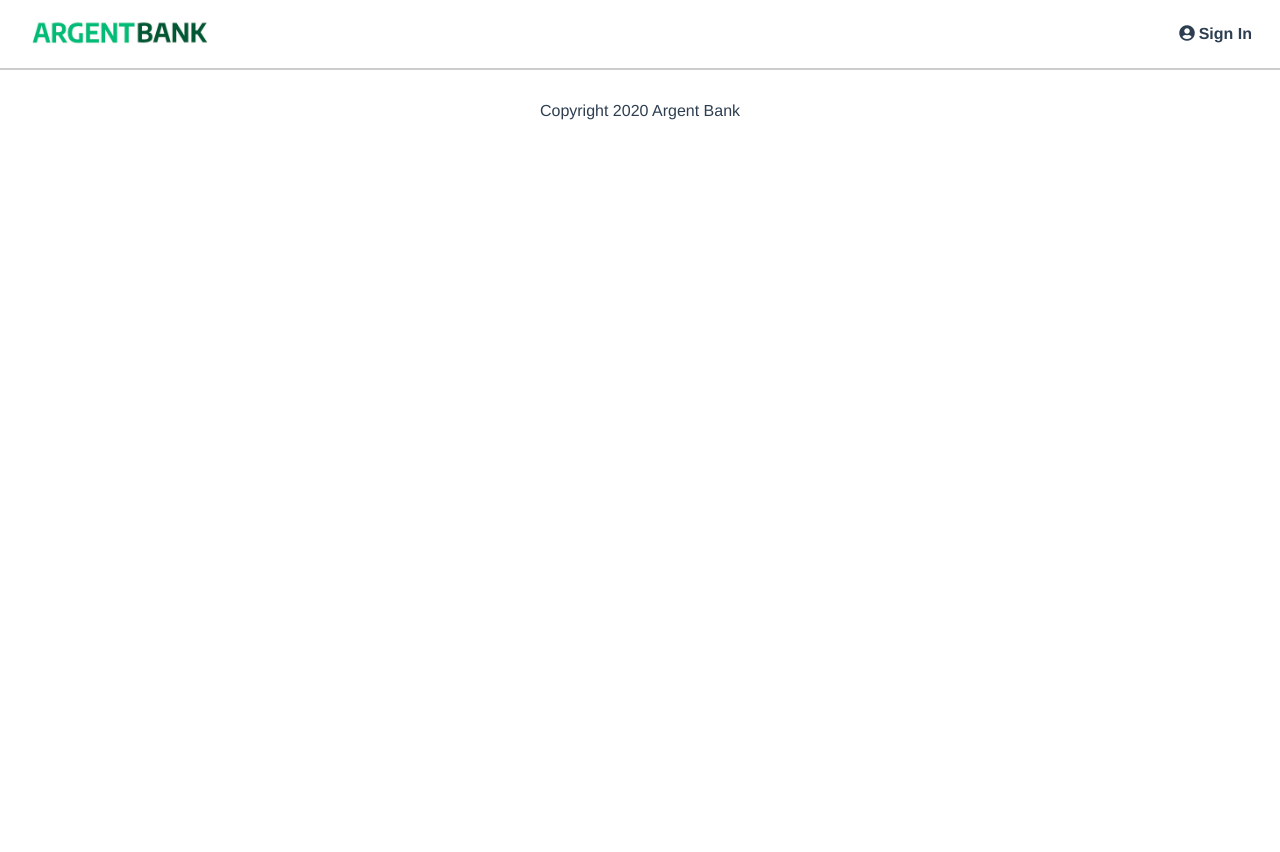
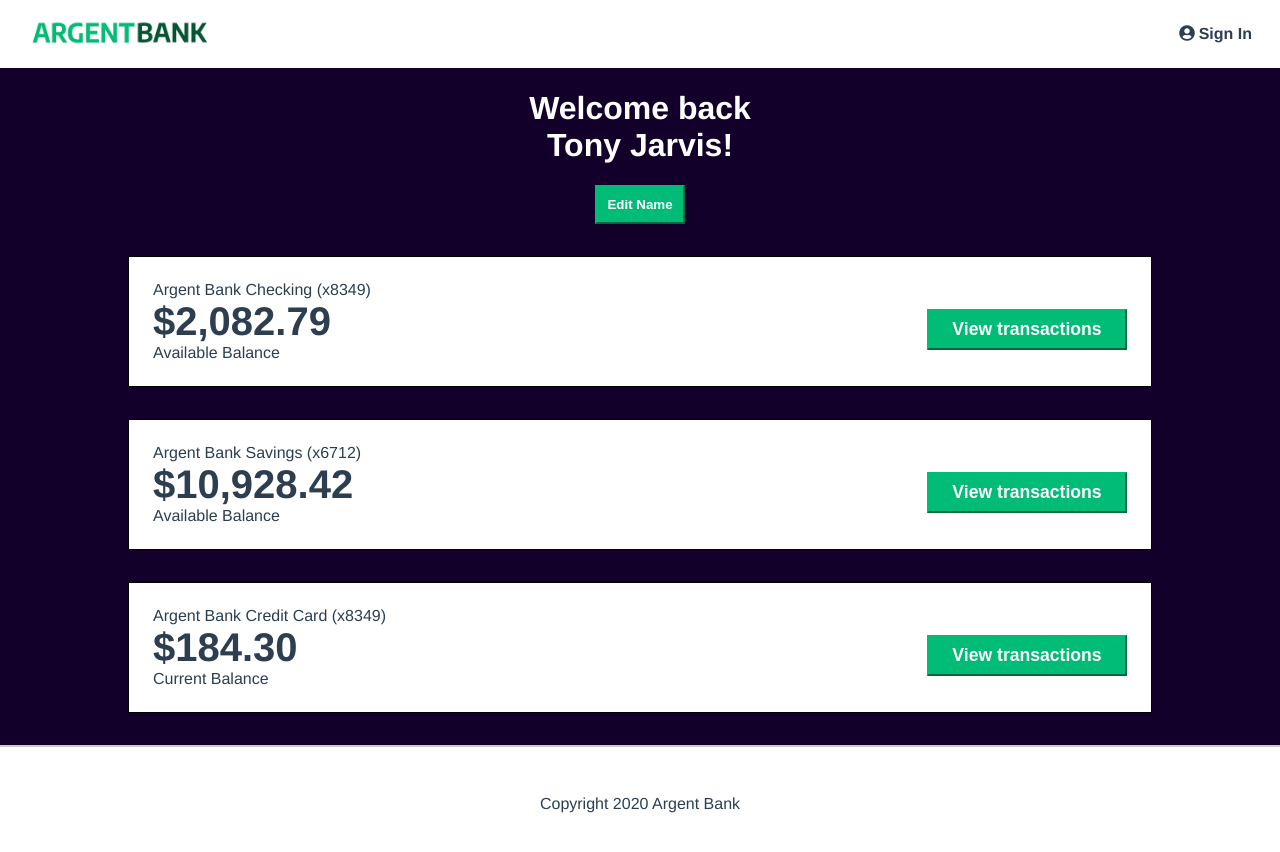
Before and after one commit to maevanapcontact/maevanguyenanhphuong_13_11022021, a React (Create React App) app: page /profile in a window 1280 px wide. Before the commit the page ends 800 px from the top, so only its background shows below. Built offline with nearby package versions, Linux system fonts and the light colour scheme.

Commit message:
[#1] feat: add ProfilePage

```diff
--- a/src/components/App/App.js
+++ b/src/components/App/App.js
@@ -4,6 +4,7 @@ import { Route, Switch } from "react-router-dom";
 import Nav from "../Nav/Nav";
 import Homepage from "../Homepage/Homepage";
 import LoginPage from "../LoginPage/LoginPage";
+import ProfilePage from "../ProfilePage/ProfilePage";
 import Footer from "../Footer/Footer";
 
 class App extends Component {
@@ -14,6 +15,7 @@ class App extends Component {
         <Switch>
           <Route exact path="/" component={Homepage} />
           <Route path="/login" component={LoginPage} />
+          <Route path="/profile" component={ProfilePage} />
         </Switch>
         <Footer />
       </div>
--- /dev/null
+++ b/src/components/ProfilePage/Account.js
@@ -0,0 +1,23 @@
+import React, { Component } from "react";
+import "./Account.scss";
+
+class Account extends Component {
+  render() {
+    const { title, amount, description } = this.props;
+
+    return (
+      <section className="account">
+        <div className="account-content-wrapper">
+          <h3 className="account-title">{title}</h3>
+          <p className="account-amount">{amount}</p>
+          <p className="account-amount-description">{description}</p>
+        </div>
+        <div className="account-content-wrapper cta">
+          <button className="transaction-button">View transactions</button>
+        </div>
+      </section>
+    );
+  }
+}
+
+export default Account;
--- /dev/null
+++ b/src/components/ProfilePage/ProfilePage.js
@@ -0,0 +1,33 @@
+import React, { Component } from "react";
+import { accounts } from "../../data";
+import "./ProfilePage.scss";
+
+import Account from "./Account";
+
+class ProfilePage extends Component {
+  render() {
+    return (
+      <main className="main bg-dark">
+        <header className="header">
+          <h1>
+            Welcome back
+            <br />
+            Tony Jarvis!
+          </h1>
+          <button className="edit-button">Edit Name</button>
+        </header>
+        <h2 className="sr-only">Accounts</h2>
+        {accounts.map((elt) => (
+          <Account
+            key={elt.id}
+            title={elt.title}
+            amount={elt.amount}
+            description={elt.description}
+          />
+        ))}
+      </main>
+    );
+  }
+}
+
+export default ProfilePage;
--- /dev/null
+++ b/src/components/ProfilePage/ProfilePage.scss
@@ -0,0 +1,75 @@
+.account {
+  display: flex;
+  justify-content: space-between;
+  align-items: center;
+  border: 1px solid black;
+  background-color: #fff;
+  width: 80%;
+  margin: 0 auto;
+  flex-direction: column;
+  padding: 1.5rem;
+  box-sizing: border-box;
+  text-align: left;
+  margin-bottom: 2rem;
+
+  &-amount {
+    margin: 0;
+    font-size: 2.5rem;
+    font-weight: bold;
+
+    &-description {
+      margin: 0;
+    }
+  }
+
+  &-title {
+    margin: 0;
+    padding: 0;
+    font-size: 1rem;
+    font-weight: normal;
+  }
+
+  &-content-wrapper {
+    width: 100%;
+    flex: 1;
+  }
+}
+
+.edit-button {
+  border-color: #00bc77;
+  background-color: #00bc77;
+  color: #fff;
+  font-weight: bold;
+  padding: 10px;
+}
+
+.header {
+  color: #fff;
+  margin-bottom: 2rem;
+}
+
+.transaction-button {
+  display: block;
+  width: 100%;
+  padding: 8px;
+  font-size: 1.1rem;
+  font-weight: bold;
+  margin-top: 1rem;
+  border-color: #00bc77;
+  background-color: #00bc77;
+  color: #fff;
+}
+
+@media (min-width: 720px) {
+  .account {
+    flex-direction: row;
+  }
+
+  .account-content-wrapper.cta {
+    flex: 0;
+  }
+
+  .transaction-button {
+    width: 200px;
+  }
+}
--- a/src/data.js
+++ b/src/data.js
@@ -24,3 +24,24 @@ export const features = [
       "We use top of the line encryption to make sure your data and money is always safe.",
   },
 ];
+
+export const accounts = [
+  {
+    id: "account-01",
+    title: "Argent Bank Checking (x8349)",
+    amount: "$2,082.79",
+    description: "Available Balance",
+  },
+  {
+    id: "account-02",
+    title: "Argent Bank Savings (x6712)",
+    amount: "$10,928.42",
+    description: "Available Balance",
+  },
+  {
+    id: "account-03",
+    title: "Argent Bank Credit Card (x8349)",
+    amount: "$184.30",
+    description: "Current Balance",
+  },
+];
--- a/src/index.scss
+++ b/src/index.scss
@@ -1,8 +1,3 @@
-* {
-  margin: 0;
-  padding: 0;
-}
-
 html {
   font-family: Helvetica, Arial, sans-serif;
   -webkit-font-smoothing: antialiased;
```
Also changed, not shown: src/components/ProfilePage/Account.scss (added).
